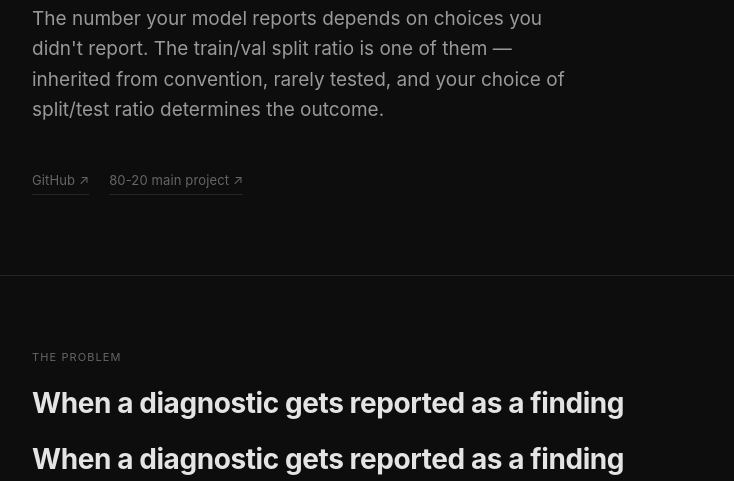
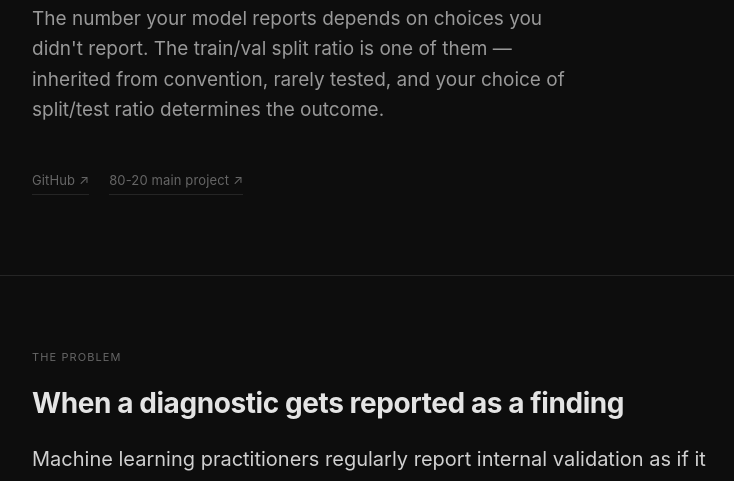
Before and after one commit to phinnphace/split-tester, a plain HTML site: page index.html in a window 1280 px wide. Shown: the part 299-780 px from the top of the page, without its empty margins (256-990 px from the left). Drawn offline with nearby package versions, Linux system fonts and the light colour scheme; a web font is replaced by a local one.

Commit message:
Remove duplicate heading in index.html
Removed duplicate heading for clarity.

```diff
--- a/index.html
+++ b/index.html
@@ -377,8 +377,6 @@
     <div class="section-label">The problem</div>
     <h2>When a diagnostic gets reported as a finding</h2>
 
-    <h2>When a diagnostic gets reported as a finding</h2>
-
     <p class="lede">Machine learning practitioners regularly report internal validation as if it were an empirical result. It isn't. It's a measurement of how the model performs on one particular slice of one particular dataset on one particular day — shaped by configuration choices that were never made explicit.</p>
 
     <p>The specific slice is determined by the train/val split. The specific configuration includes the split ratio — what fraction of the data is reserved for "validation". That ratio is almost always 80/20, not because it was derived experimentally on your data, by you,  not because it was validated against alternatives, but because it was in the textbook, which inherited it from the previous textbook/journal, which inherited it from practices that coalesced before the cost of computation allowed better.</p>
```
